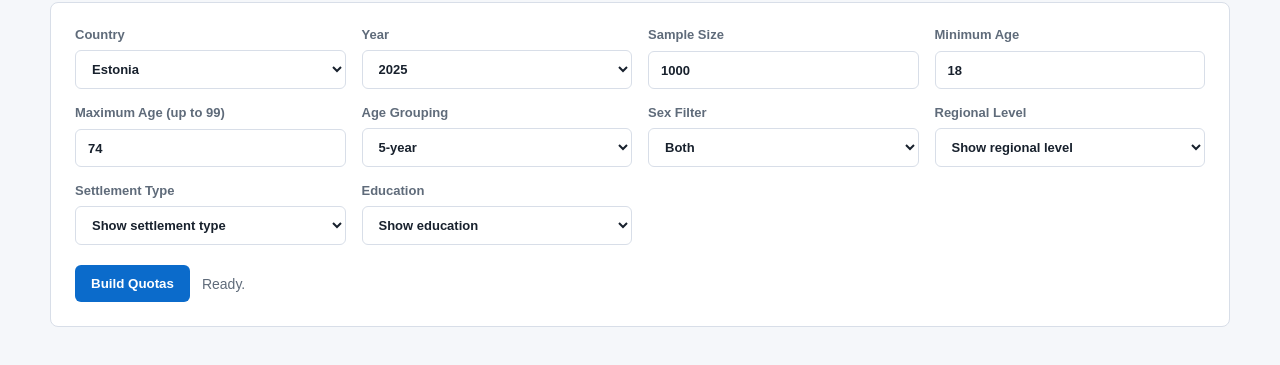
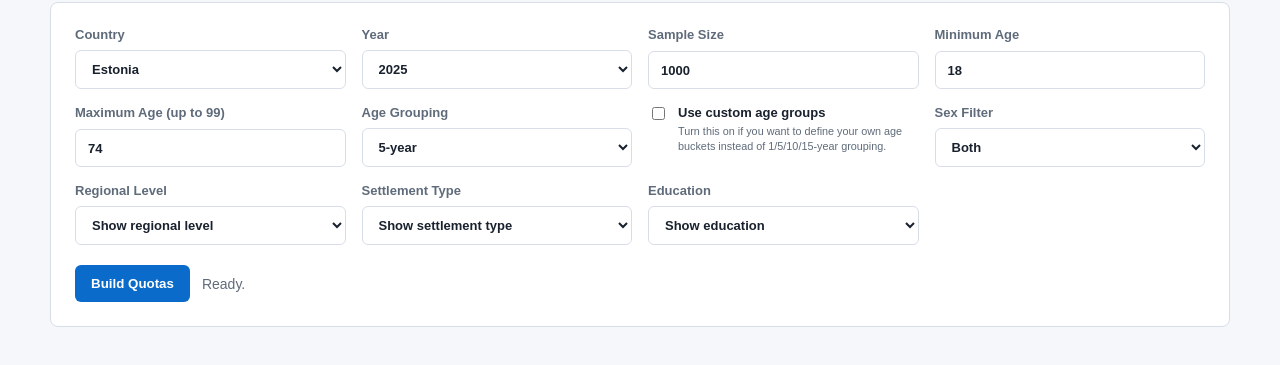
Before and after one commit to birgitaasmae/baltic-quota-builder, a website: page index.html in a window 1280 px wide. Shown: the part 111-476 px from the top of the page. Drawn offline with Linux system fonts and the light colour scheme.

Commit message:
Show custom age group toggle

```diff
--- a/app.js
+++ b/app.js
@@ -92,6 +92,7 @@ const els = {
   minAge: document.querySelector("#minAgeInput"),
   maxAge: document.querySelector("#maxAgeInput"),
   grouping: document.querySelector("#ageGroupingSelect"),
+  customAgeGroupsToggle: document.querySelector("#customAgeGroupsToggle"),
   customAgeGroupsField: document.querySelector("#customAgeGroupsField"),
   customAgeGroups: document.querySelector("#customAgeGroupsInput"),
   sexFilter: document.querySelector("#sexFilterSelect"),
@@ -989,7 +990,7 @@ function setBusy(isBusy) {
 }
 
 function updateCustomAgeGroupsVisibility() {
-  els.customAgeGroupsField.hidden = els.grouping.value !== "custom";
+  els.customAgeGroupsField.hidden = !els.customAgeGroupsToggle.checked;
 }
 
 async function buildQuotas() {
@@ -998,7 +999,7 @@ async function buildQuotas() {
   const sampleSize = Number(els.sampleSize.value);
   const minAge = Number(els.minAge.value);
   const maxAge = Number(els.maxAge.value);
-  const groupingValue = els.grouping.value;
+  const groupingValue = els.customAgeGroupsToggle.checked ? "custom" : els.grouping.value;
   const grouping = groupingValue === "custom" ? null : Number(groupingValue);
   const regionLevel = Number(els.regionLevel.value);
   const settlementLevel = Number(els.settlementLevel.value);
@@ -1380,7 +1381,7 @@ function downloadExcel() {
 }
 
 els.build.addEventListener("click", buildQuotas);
-els.grouping.addEventListener("change", updateCustomAgeGroupsVisibility);
+els.customAgeGroupsToggle.addEventListener("change", updateCustomAgeGroupsVisibility);
 els.copy.addEventListener("click", copyTsv);
 els.download.addEventListener("click", downloadCsv);
 els.excel.addEventListener("click", downloadExcel);
--- a/index.html
+++ b/index.html
@@ -65,8 +65,15 @@
               <option value="5" selected>5-year</option>
               <option value="10">10-year</option>
               <option value="15">15-year</option>
-              <option value="custom">Custom groups</option>
             </select>
+          </label>
+
+          <label class="field toggle-field">
+            <input id="customAgeGroupsToggle" type="checkbox">
+            <span>
+              <strong>Use custom age groups</strong>
+              <small>Turn this on if you want to define your own age buckets instead of 1/5/10/15-year grouping.</small>
+            </span>
           </label>
 
           <label id="customAgeGroupsField" class="field field-wide" hidden>
@@ -188,6 +195,6 @@
       </section>
     </main>
 
-    <script type="module" src="app.js?v=source-notes-without-ages-1"></script>
+    <script type="module" src="app.js?v=custom-age-toggle-1"></script>
   </body>
 </html>
--- a/styles.css
+++ b/styles.css
@@ -95,6 +95,31 @@ h2 {
 
 .field-wide {
   grid-column: span 2;
+}
+
+.toggle-field {
+  display: grid;
+  grid-template-columns: auto minmax(0, 1fr);
+  align-items: start;
+  gap: 10px;
+  color: var(--text);
+}
+
+.toggle-field input {
+  width: auto;
+  margin-top: 2px;
+}
+
+.toggle-field strong,
+.toggle-field small {
+  display: block;
+}
+
+.toggle-field small {
+  margin-top: 4px;
+  color: var(--muted);
+  font-weight: 400;
+  line-height: 1.35;
 }
 
 input,
```
